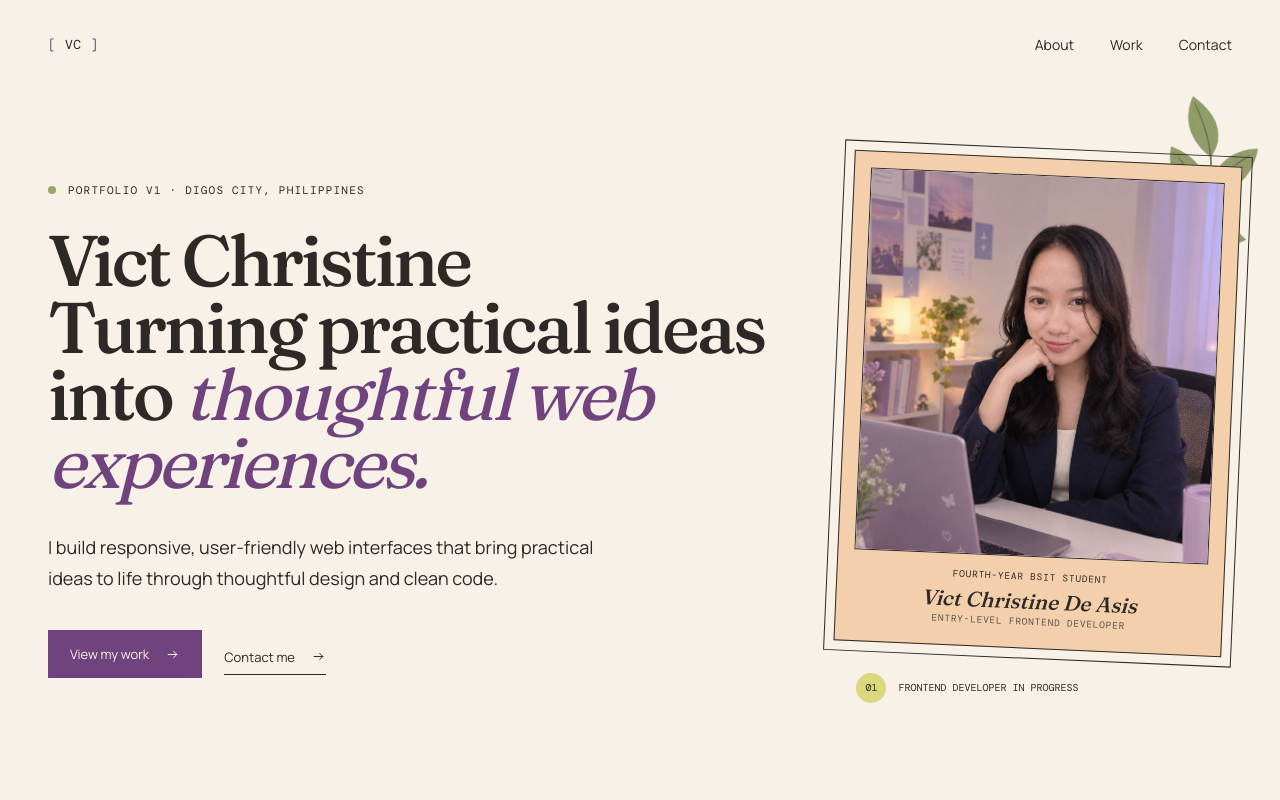
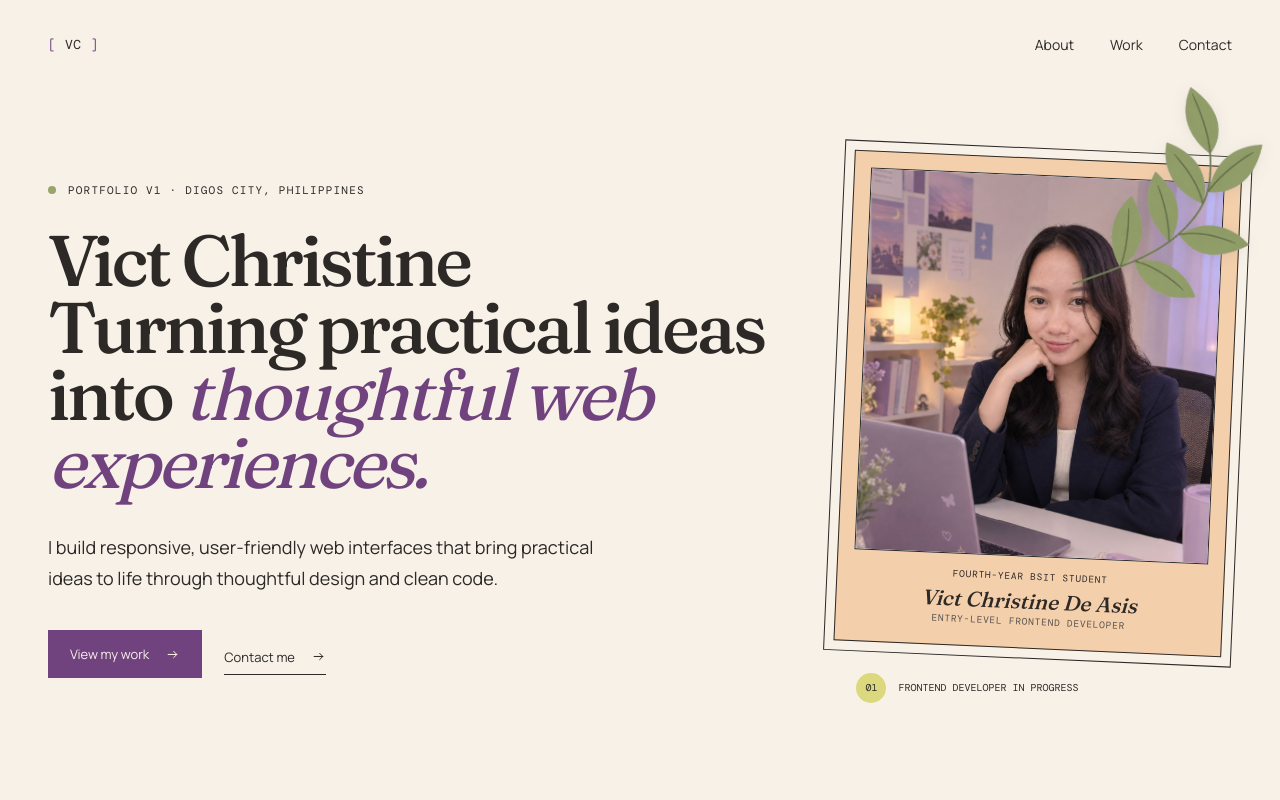
Before and after one commit to vcrstn/portfolio, a React (Vite) app: page / in a window 1280 px wide. Shown: the top 800 px of the page. Built offline with nearby package versions, Linux system fonts and the light colour scheme; the HTML template or start-up script is replaced by a standard one; a web font is replaced by a local one.

Commit message:
fix: bring leaf branch in front of portrait frame with z-index 2

```diff
--- a/src/index.css
+++ b/src/index.css
@@ -342,22 +342,23 @@ h1 {
 }
 
 .leaf-corner {
+  filter: drop-shadow(0 2px 8px rgba(44, 41, 39, 0.08));
   height: auto;
   object-fit: contain;
   pointer-events: none;
   position: absolute;
-  right: -24px;
-  top: -46px;
+  right: -28px;
+  top: -50px;
   user-select: none;
-  width: 135px;
-  z-index: 0;
+  width: 145px;
+  z-index: 2;
 }
 
 @media (max-width: 420px) {
   .leaf-corner {
-    right: -16px;
-    top: -34px;
-    width: 105px;
+    right: -18px;
+    top: -38px;
+    width: 115px;
   }
 }
 
@@ -1104,9 +1105,9 @@ footer a:hover {
   }
 
   .leaf-corner {
-    right: -32px;
-    top: -56px;
-    width: 165px;
+    right: -38px;
+    top: -65px;
+    width: 180px;
   }
 
   .marquee {
@@ -1206,9 +1207,9 @@ footer a:hover {
   }
 
   .leaf-corner {
-    right: -42px;
-    top: -70px;
-    width: 195px;
+    right: -48px;
+    top: -80px;
+    width: 215px;
   }
 
   .section {
```
